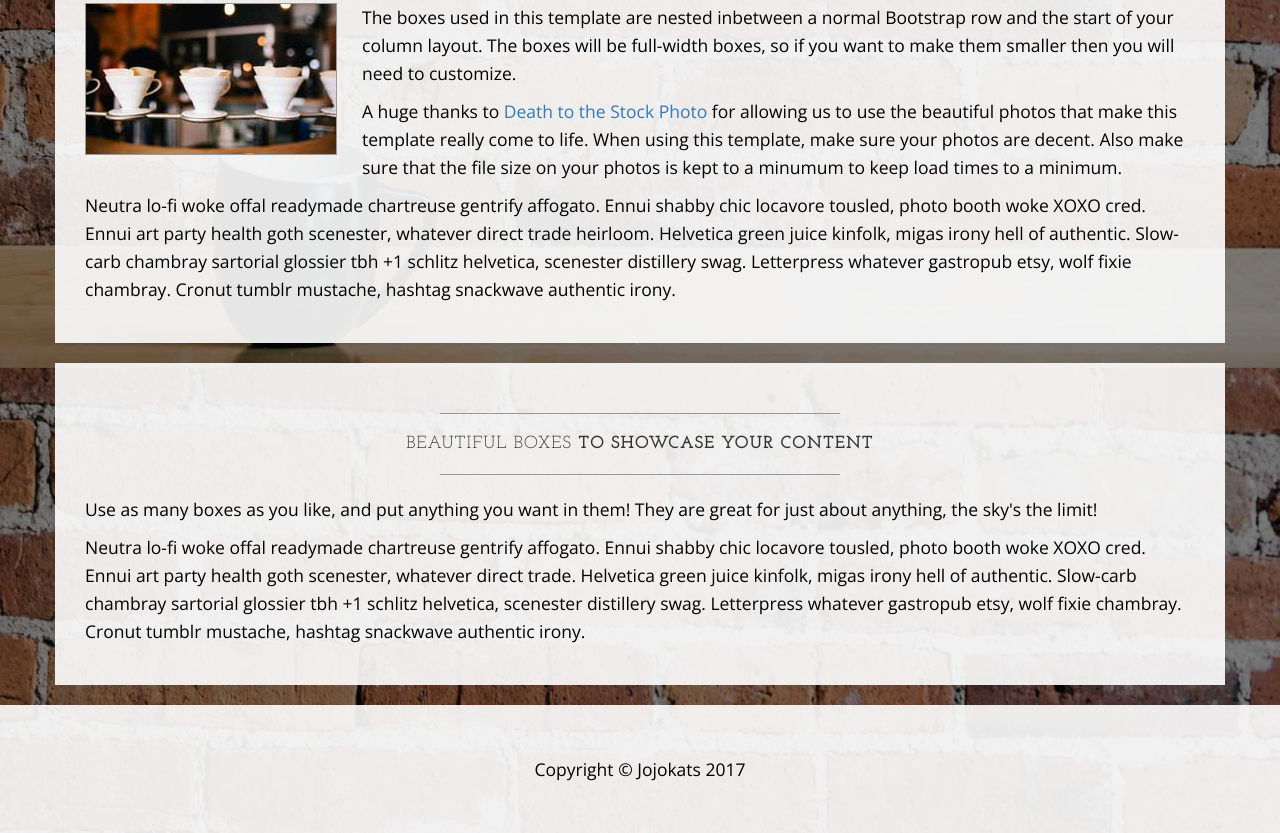
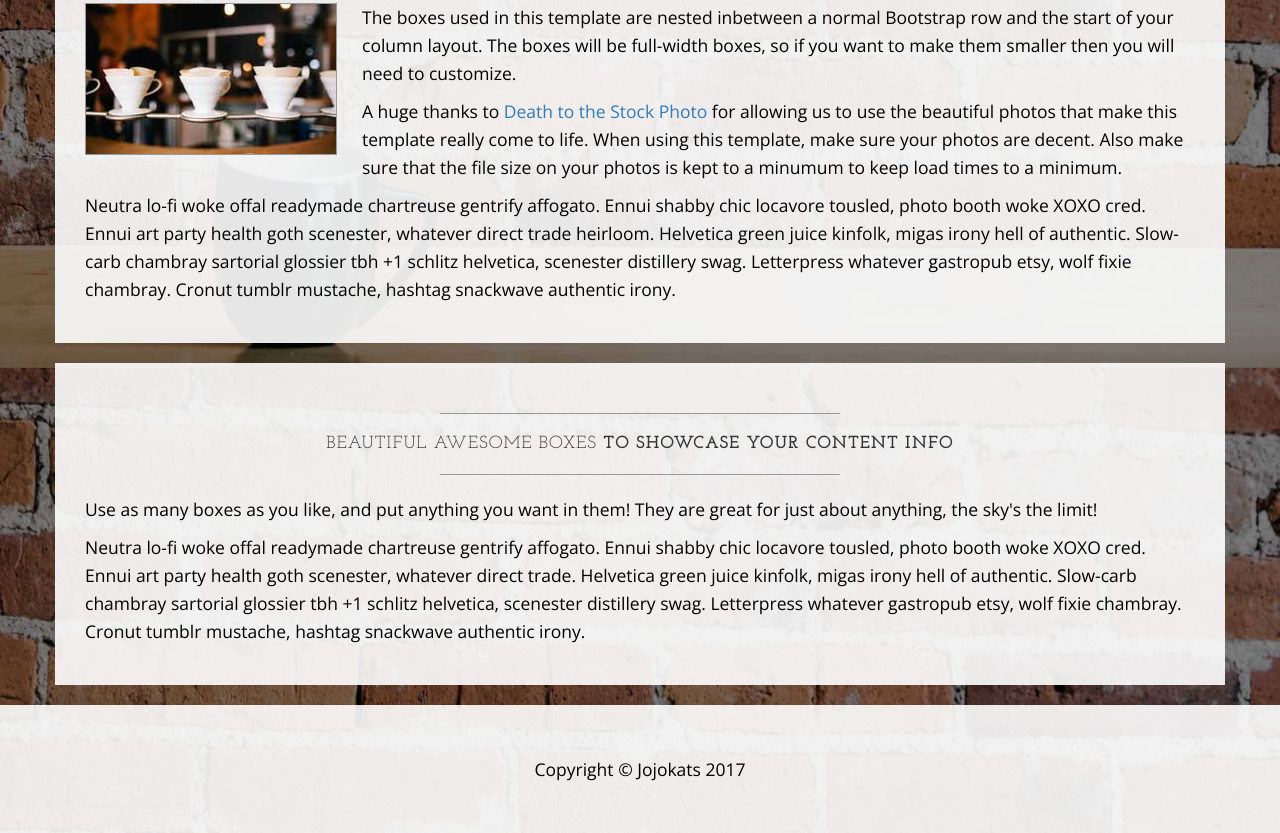
Before and after one commit to Jojokats/BusinessCourse, a plain HTML site: page index.html in a window 1280 px wide. Shown: the part 1232-2065 px from the top of the page. Drawn offline with nearby package versions, Linux system fonts and the light colour scheme.

Commit message:
Initial commit on featureB

```diff
--- a/index.html
+++ b/index.html
@@ -140,8 +140,8 @@
             <div class="box">
                 <div class="col-lg-12">
                     <hr>
-                    <h2 class="intro-text text-center">Beautiful boxes
-                        <strong>to showcase your content</strong>
+                    <h2 class="intro-text text-center">Beautiful awesome boxes
+                        <strong>to showcase your content info</strong>
                     </h2>
                     <hr>
                     <p>Use as many boxes as you like, and put anything you want in them! They are great for just about anything, the sky's the limit!</p>
```
